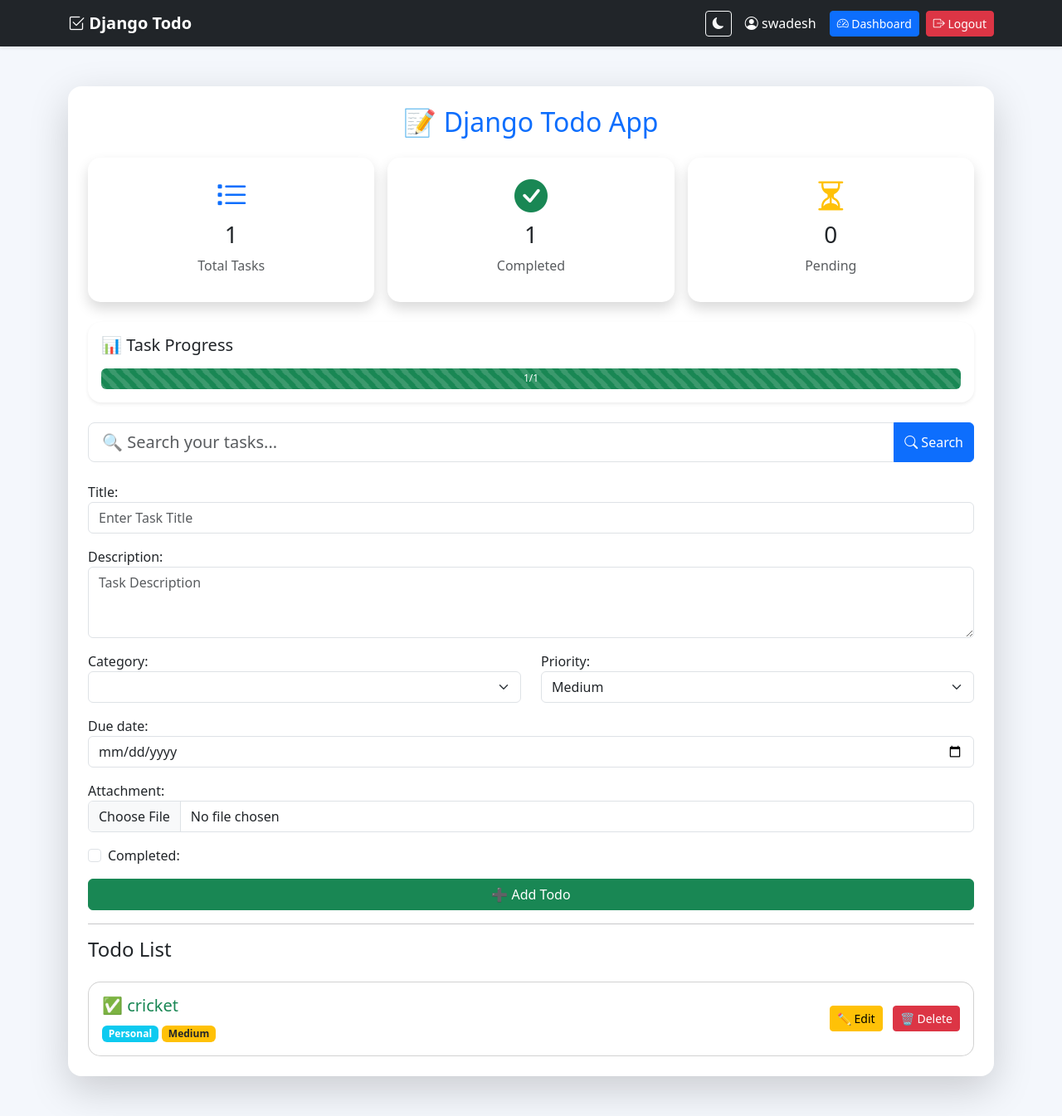
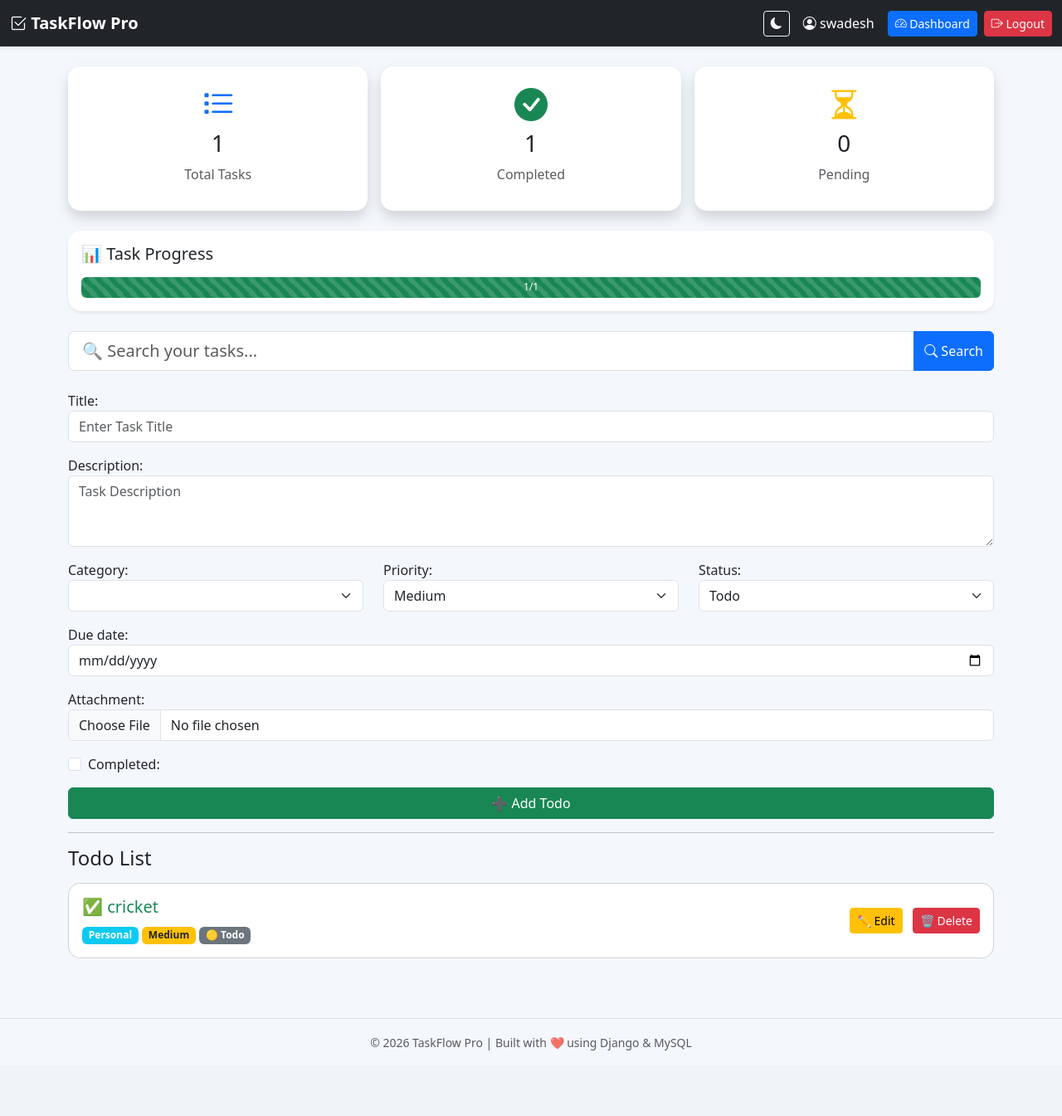
Before and after one commit to Swadesh-123456/Django-Todo-_project, a Django app: page / in a window 1280 px wide. Shown: the whole page at 83% size. After the commit the page ends 1266 px from the top, so only its background shows below. Run offline with Django 5.2, Linux system fonts and the light colour scheme; a user stored in the database is signed in; data comes from the database, SQL or seed files in the repository; lists and menus that the app fills with data are empty.

Commit message:
Added professional dashboard, charts and base template

```diff
--- a/todo/forms.py
+++ b/todo/forms.py
@@ -9,6 +9,7 @@ class TodoForm(forms.ModelForm):
             "description",
             "category",
             "priority",
+             "status",
             "completed",
             "due_date",
             "attachment",
@@ -33,6 +34,9 @@ class TodoForm(forms.ModelForm):
             "priority": forms.Select(attrs={
                 "class": "form-select"
             }),
+            "status": forms.Select(attrs={
+                "class": "form-select"
+         }),
 
             "due_date": forms.DateInput(attrs={
                 "class": "form-control",
--- /dev/null
+++ b/todo/templates/base.html
@@ -0,0 +1,96 @@
+<!DOCTYPE html>
+<html lang="en">
+<head>
+    <meta charset="UTF-8">
+    <meta name="viewport" content="width=device-width, initial-scale=1.0">
+    <title>{% block title %}TaskFlow Pro{% endblock %}</title>
+
+    <link href="https://cdn.jsdelivr.net/npm/bootstrap@5.3.3/dist/css/bootstrap.min.css" rel="stylesheet">
+    <link rel="stylesheet"
+          href="https://cdn.jsdelivr.net/npm/bootstrap-icons@1.11.3/font/bootstrap-icons.min.css">
+
+    {% load static %}
+    <link rel="stylesheet" href="{% static 'css/style.css' %}">
+</head>
+<body>
+
+    <!-- Navbar -->
+    <nav class="navbar navbar-expand-lg navbar-dark bg-dark shadow-sm">
+    <div class="container-fluid">
+
+        <a class="navbar-brand fw-bold" href="/">
+            <i class="bi bi-check2-square"></i> TaskFlow Pro
+        </a>
+
+        <div class="ms-auto d-flex align-items-center">
+
+            <button id="theme-toggle" class="btn btn-outline-light btn-sm me-3">
+                <i class="bi bi-moon-fill"></i>
+            </button>
+
+            {% if user.is_authenticated %}
+
+            <span class="text-white me-3">
+                <i class="bi bi-person-circle"></i>
+                {{ user.username }}
+            </span>
+
+            <a href="{% url 'dashboard' %}" class="btn btn-primary btn-sm me-2">
+                <i class="bi bi-speedometer2"></i> Dashboard
+            </a>
+
+            <form method="POST" action="{% url 'logout' %}">
+                {% csrf_token %}
+                <button class="btn btn-danger btn-sm">
+                    <i class="bi bi-box-arrow-right"></i> Logout
+                </button>
+            </form>
+
+            {% endif %}
+
+        </div>
+
+    </div>
+</nav>
+
+    <!-- Page Content -->
+    <div class="container py-4">
+        {% block content %}
+        {% endblock %}
+    </div>
+
+
+<footer class="text-center py-3 mt-5 border-top">
+    <small class="text-muted">
+        © 2026 TaskFlow Pro | Built with ❤️ using Django & MySQL
+    </small>
+</footer>
+<script>
+document.addEventListener("DOMContentLoaded", function () {
+    const btn = document.getElementById("theme-toggle");
+
+    if (btn) {
+        if (localStorage.getItem("theme") === "dark") {
+            document.body.classList.add("dark-mode");
+            btn.innerHTML = '<i class="bi bi-sun-fill"></i>';
+        }
+
+        btn.addEventListener("click", function () {
+            document.body.classList.toggle("dark-mode");
+
+            if (document.body.classList.contains("dark-mode")) {
+                localStorage.setItem("theme", "dark");
+                btn.innerHTML = '<i class="bi bi-sun-fill"></i>';
+            } else {
+                localStorage.setItem("theme", "light");
+                btn.innerHTML = '<i class="bi bi-moon-fill"></i>';
+            }
+        });
+    }
+});
+</script>
+
+    <script src="https://cdn.jsdelivr.net/npm/bootstrap@5.3.3/dist/js/bootstrap.bundle.min.js"></script>
+
+</body>
+</html>
--- a/todo/templates/index.html
+++ b/todo/templates/index.html
@@ -1,74 +1,6 @@
-<!DOCTYPE html>
-<html lang="en">
+{% extends 'base.html' %}
 
-<head>
-    <meta charset="UTF-8">
-    <meta name="viewport" content="width=device-width, initial-scale=1.0">
-
-    <title>Django Todo App</title>
-
-    <link href="https://cdn.jsdelivr.net/npm/bootstrap@5.3.3/dist/css/bootstrap.min.css" rel="stylesheet">
-    <link rel="stylesheet" href="https://cdn.jsdelivr.net/npm/bootstrap-icons@1.11.3/font/bootstrap-icons.min.css">
-    {% load static %}
-<link rel="stylesheet" href="{% static 'css/style.css' %}">
-
-</head>
-
-
-<body class="">
-    <nav class="navbar navbar-expand-lg navbar-dark bg-dark shadow-sm">
-    <div class="container">
-
-        <a class="navbar-brand fw-bold" href="/">
-            <i class="bi bi-check2-square"></i> Django Todo
-        </a>
-
-        <div class="ms-auto d-flex align-items-center">
-<!-- Dark Mode Button -->
-
-            <button id="theme-toggle" class="btn btn-outline-light btn-sm me-3">
-                <i class="bi bi-moon-fill"></i>
-            </button>
-
-
-            {% if user.is_authenticated %}
-
-                <span class="text-white me-3">
-                    <i class="bi bi-person-circle"></i>
-                    {{ user.username }}
-                </span>
-
-                <a href="{% url 'dashboard' %}" class="btn btn-primary btn-sm me-2">
-                    <i class="bi bi-speedometer2"></i> Dashboard
-                </a>
-
-                <form method="POST" action="{% url 'logout' %}">
-                    {% csrf_token %}
-                    <button class="btn btn-danger btn-sm">
-                        <i class="bi bi-box-arrow-right"></i> Logout
-                    </button>
-                </form>
-
-            {% endif %}
-
-        </div>
-
-    </div>
-</nav>
-
-
-<div class="container py-5">
-
-    <div class="card border-0 shadow-lg rounded-4 p-4">
-
-        <h2 class="text-center text-primary mb-4">
-            📝 Django Todo App
-        </h2>
-
-
-
-
-
+{% block content %}
 
 <!-- Dashboard Cards -->
 
@@ -182,52 +114,35 @@
 
          </div>
 
-
        <div class="row">
 
-
-    <div class="col-md-6 mb-3">
-
-
+    <div class="col-md-4 mb-3">
         {{ form.category.label_tag }}
-
         {{ form.category }}
-
-
     </div>
 
-        <div class="col-md-6 mb-3">
-
-
+    <div class="col-md-4 mb-3">
         {{ form.priority.label_tag }}
-
         {{ form.priority }}
-
-
     </div>
 
+    <div class="col-md-4 mb-3">
+        {{ form.status.label_tag }}
+        {{ form.status }}
+    </div>
 
 </div>
 
 <div class="mb-3">
-
-
     {{ form.due_date.label_tag }}
-
     {{ form.due_date }}
-
-
 </div>
 
 <div class="mb-3">
+    {{ form.attachment.label_tag }}
+    {{ form.attachment }}
+</div>
 
-
-        {{ form.attachment.label_tag }}
-
-         {{ form.attachment }}
-
-
-     </div>
 
             <div class="form-check mb-3">
 
@@ -339,6 +254,26 @@ class="text-dark text-decoration-none">
 
 {% endif %}
 
+{% if todo.status == "Todo" %}
+
+<span class="badge bg-secondary">
+    🟡 {{ todo.status }}
+</span>
+
+{% elif todo.status == "In Progress" %}
+
+<span class="badge bg-primary">
+    🔵 {{ todo.status }}
+</span>
+
+{% elif todo.status == "Completed" %}
+
+<span class="badge bg-success">
+    🟢 {{ todo.status }}
+</span>
+
+{% endif %}
+
 <!-- Due Date -->
 
 
@@ -408,9 +343,9 @@ No Todo Available
 
 {% endfor %}
 
-</div>
+{% endblock %}
 
-</div>
+
 <script>
 document.addEventListener("DOMContentLoaded", function () {
 
--- a/todo/views.py
+++ b/todo/views.py
@@ -14,7 +14,6 @@ from django.contrib.auth import login
 from .models import Todo
 from .forms import TodoForm
 
-
 @login_required
 def home(request):
     search = request.GET.get('search')
@@ -26,12 +25,15 @@ def home(request):
 
     if request.method == "POST":
         form = TodoForm(request.POST, request.FILES)
+
         if form.is_valid():
             todo = form.save(commit=False)
             todo.user = request.user
             todo.save()
 
+            messages.success(request, "Task added successfully!")
             return redirect('/')
+
     else:
         form = TodoForm()
 
@@ -41,10 +43,12 @@ def home(request):
         'total': todos.count(),
         'completed': todos.filter(completed=True).count(),
         'pending': todos.filter(completed=False).count(),
+        'todo_count': todos.filter(status='Todo').count(),
+        'in_progress_count': todos.filter(status='In Progress').count(),
+        'completed_status_count': todos.filter(status='Completed').count(),
     }
 
     return render(request, 'index.html', context)
-
 
 @login_required
 def delete_todo(request, id):
@@ -97,14 +101,23 @@ def dashboard(request):
 
     context = {
         "total": todos.count(),
+
         "completed": todos.filter(completed=True).count(),
         "pending": todos.filter(completed=False).count(),
+
+        "todo_count": todos.filter(status="Todo").count(),
+        "in_progress_count": todos.filter(status="In Progress").count(),
+        "completed_status_count": todos.filter(status="Completed").count(),
+
+        "high_priority": todos.filter(priority="High").count(),
+        "medium_priority": todos.filter(priority="Medium").count(),
+        "low_priority": todos.filter(priority="Low").count(),
+
         "completion_rate": (
             (todos.filter(completed=True).count() * 100) // todos.count()
             if todos.exists() else 0
-        )
-    }
-
+        ),
+        }
     return render(request, "dashboard.html", context)
 
 @api_view(['GET'])
@@ -124,11 +137,6 @@ def create_todo(request):
 
     return Response(serializer.errors, status=400)
 
-@api_view(['GET'])
-def todo_api(request):
-    todos = Todo.objects.all()
-    serializer = TodoSerializer(todos, many=True)
-    return Response(serializer.data)
 
 @api_view(['PUT'])
 def update_todo_api(request, id):
```
Also changed, not shown: todo/templates/dashboard.html (+104 -7 lines). Lines whose indentation alone changed are shown as unchanged.
